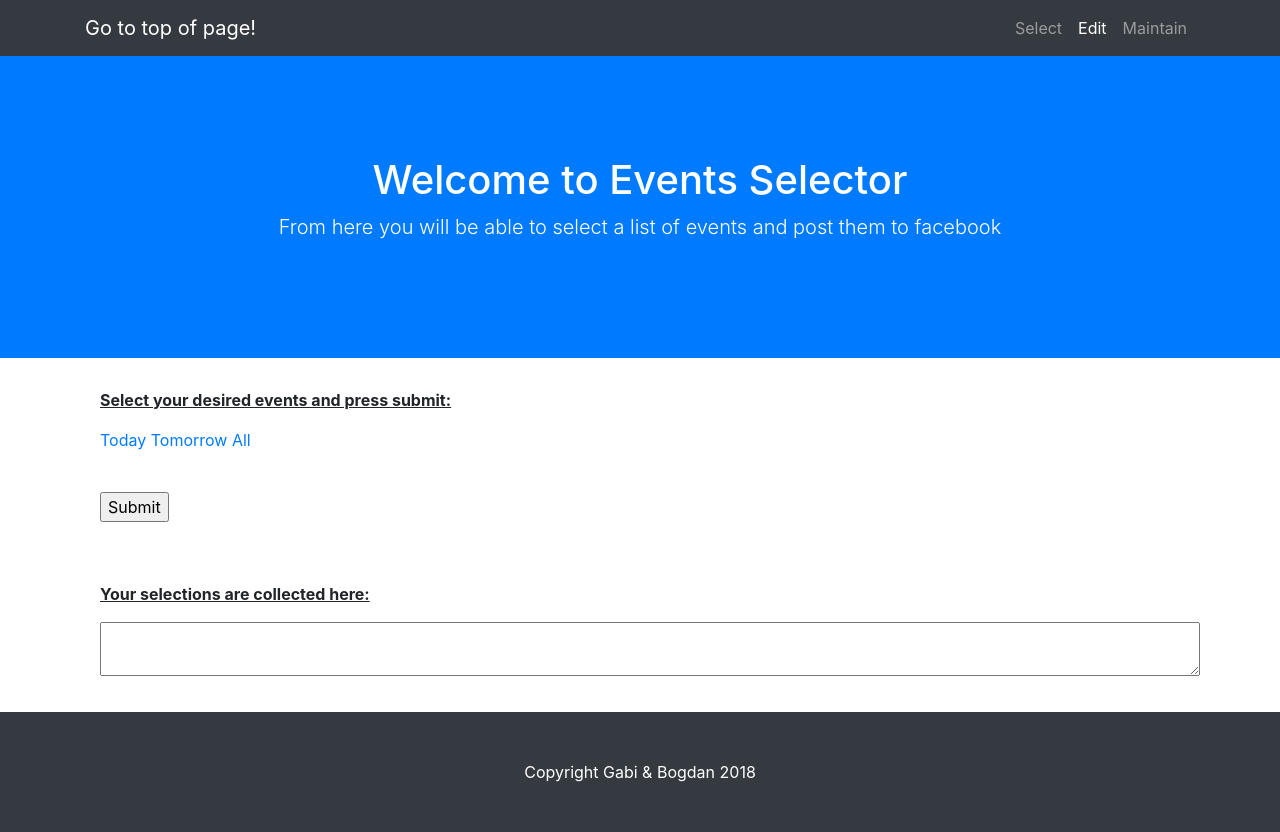
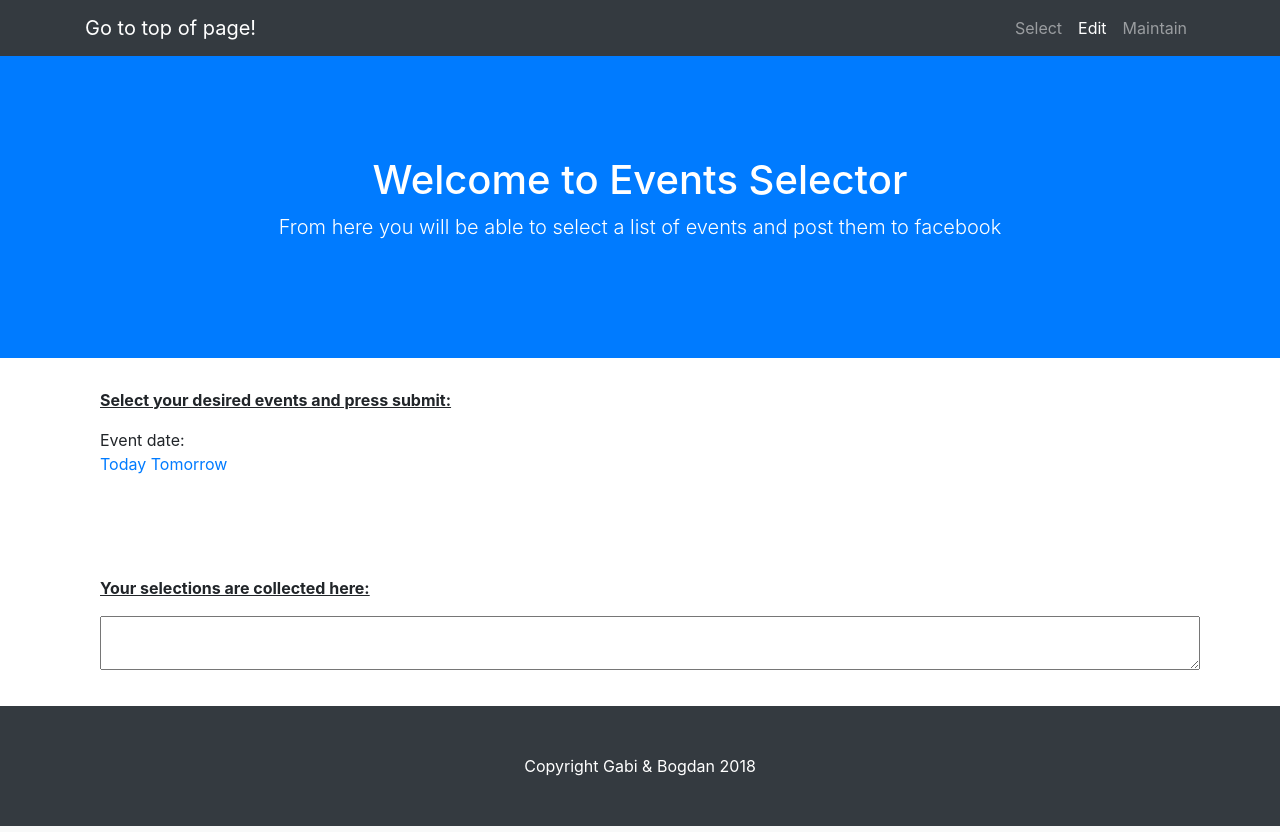
Before and after one commit to ViBogdan/Selenium-web-scrape-with-Python, a Flask app: page / in a window 1280 px wide. Run offline with Flask 2, Linux system fonts and the light colour scheme; data that the repository does not hold is empty; some libraries are stand-ins or nearby versions.

Commit message:
Do not refresh page for chechboxes and filters

```diff
--- a/app.py
+++ b/app.py
@@ -1,20 +1,27 @@
 import datetime
 
-from flask import render_template
+from flask import render_template, jsonify, request
 from sqlalchemy import func, or_
 
 from manifest_cultural import app, db
 from manifest_cultural.models import Event
 
 
-@app.route("/", defaults={'when': None})
-@app.route("/<when>")
-def index(when):
+@app.route("/")
+def index():
+    events = db.session.query(Event)
+    return render_template('index.html', events=events)
+
+
+@app.route('/ajax/events')
+def get_events():
+    when = request.args.get('when')
     if when == 'today':
         today = datetime.date.today()
         events = db.session.query(Event).filter(
             or_(
                 func.DATE(Event.start_date) == today,
+                func.DATE(Event.end_date) == today,
                 func.DATE(Event.first_date) == today,
                 func.DATE(Event.second_date) == today,
                 )
@@ -24,6 +31,7 @@ def index(when):
         events = db.session.query(Event).filter(
             or_(
                 func.DATE(Event.start_date) == tomorrow,
+                func.DATE(Event.end_date) == tomorrow,
                 func.DATE(Event.first_date) == tomorrow,
                 func.DATE(Event.second_date) == tomorrow,
             )
@@ -31,7 +39,9 @@ def index(when):
     else:
         events = db.session.query(Event)
 
-    return render_template('index.html', events=events)
+    # serialize events as dict to be able to json encode them
+    events = [event.as_dict() for event in events]
+    return jsonify(events)
 
 
 if __name__ == "__main__":
--- a/manifest_cultural/models.py
+++ b/manifest_cultural/models.py
@@ -16,3 +16,6 @@ class Event(db.Model):
         return "<Event(name='%s', venue='%s', start_date='%s', end_date='%s', first_date='%s', second_date='%s')>" % (
             self.name, self.venue, self.start_date, self.end_date, self.first_date, self.second_date
         )
+
+    def as_dict(self):
+        return {c.name: getattr(self, c.name) for c in self.__table__.columns}
--- a/manifest_cultural/templates/index.html
+++ b/manifest_cultural/templates/index.html
@@ -17,32 +17,49 @@
     <link href="static/css/scrolling-nav.css" rel="stylesheet">
 
     <!-- Bootstrap core JavaScript -->
-    <script src="static/vendor/jquery/jquery.min.js" defer></script>
+    <script type="text/javascript" src="static/vendor/jquery/jquery.min.js" defer></script>
 
      <!-- Bootstrap core JavaScript -->
-    <script src="static/vendor/bootstrap/js/bootstrap.bundle.min.js" defer></script>
+    <script type="text/javascript" src="static/vendor/bootstrap/js/bootstrap.bundle.min.js" defer></script>
 
     <!-- Plugin JavaScript -->
-    <script src="static/vendor/jquery-easing/jquery.easing.min.js" defer></script>
+    <script type="text/javascript" src="static/vendor/jquery-easing/jquery.easing.min.js" defer></script>
 
     <!-- Custom JavaScript for this theme -->
-    <script src="static/js/scrolling-nav.js" defer></script>
-    <script src="https://rawgit.com/jackmoore/autosize/master/dist/autosize.min.js"></script>
+    <script type="text/javascript" src="static/js/scrolling-nav.js" defer></script>
+    <script type="text/javascript" src="https://rawgit.com/jackmoore/autosize/master/dist/autosize.min.js" defer></script>
 
     <script>
-    function getCheckedBoxes(checkboxes) {
+    document.addEventListener("DOMContentLoaded", function() {
 
-        $("html, body").animate({ scrollTop: $("#edit").offset().top }, 500);
-        let checkedEvents = [];
-        // loop over them all
-        for (var i=0; i<checkboxes.length; i++) {
-           // And stick the checked ones onto an array...
-           if (checkboxes[i].checked) {
-              checkedEvents.push(checkboxes[i].value+'\n');
-           }
-        }
-        $("#edit-area").html(checkedEvents);
-    };
+      $("#events-form").on('click', 'input[type=checkbox]', function() {
+          if(this.checked) {
+              $("#edit-area").append(this.value + '\n');
+              autosize($('#edit-area'));
+              autosize.update($('#edit-area'));
+          }
+      });
+
+      $(".date-filter").click(function(event){
+        event.preventDefault();
+        $.ajax({
+          url: "/ajax/events",
+          data: {
+            when: $(this).attr('data-id')
+          },
+          dataType: 'json',
+          success: function(result){
+            let events = '';
+            $.each(result, function(i, event) {
+              event_format = event.name +" @ " + event.venue + " at " + event.start_date
+              events += '<input type="checkbox" name="new_events" value="' + event_format + '">' + event_format + '<br>';
+            });
+            $("#events-form").html(events);
+          }
+        });
+      })
+
+    });
     </script>
   </head>
 
@@ -82,11 +99,11 @@
     <section id="select">
       <div class="main-container">
         <p><b><u>Select your desired events and press submit: </u></b></p>
+        <span>Event date:</span>
         <p>
-        <a href="/today">Today  </a><a href="/tomorrow">Tomorrow  </a><a href="/">All</a>
+        <a class=date-filter data-id="today" href="#">Today  </a><a class=date-filter data-id="tomorrow" href="#">Tomorrow</a>
         </p>
-        <form action="javascript:void(0);" onSubmit="getCheckedBoxes(this) &
-             autosize(document.getElementById('edit-area'));" method="post">
+        <form id=events-form>
 
         {% for event in events: %}
           {% if event.start_date: %}
@@ -97,7 +114,6 @@
         {% endfor %}
 
           <br>
-          <input type="submit" value="Submit" align="center" id="submit">
         </form>
       </div>
     </section>
@@ -106,8 +122,7 @@
       <div class="main-container">
         <p><b><u>Your selections are collected here: </u></b></p>
 
-          <textarea id="edit-area">
-          </textarea>
+          <textarea id="edit-area"></textarea>
 
       </div>
     </section>
```
